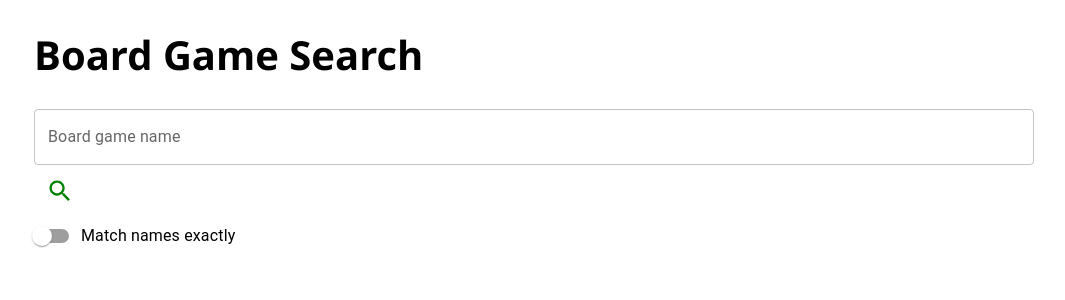
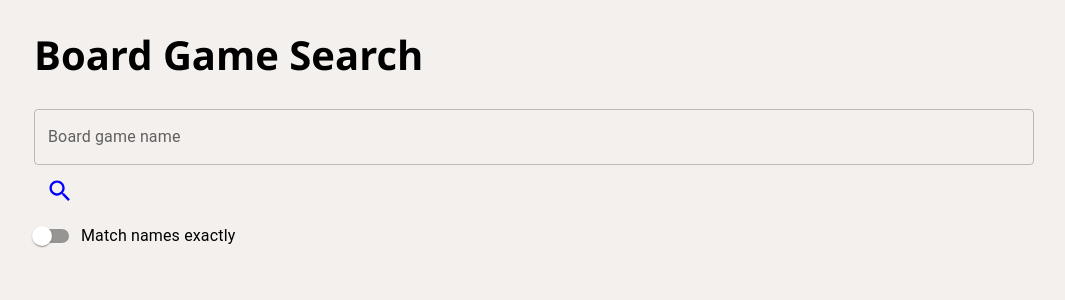
Before and after one commit to omit671/msa-2022-phase-2-frontend, a React (Create React App) app: page / in a window 1280 px wide. Shown: the top 300 px of the page, without its empty margins (94-1159 px from the left). Built offline with nearby package versions, Linux system fonts and the light colour scheme.

Commit message:
Revert magnifying glass colour to blue, make page background an offwhite

```diff
--- a/src/App.css
+++ b/src/App.css
@@ -1,6 +1,8 @@
 body {
     padding-left: 10%;
     padding-right: 10%;
+
+    background-color: #f3f0ee;
 }
 
 h1 {
--- a/src/App.tsx
+++ b/src/App.tsx
@@ -73,7 +73,7 @@ function App() {
             aria-label="search"
             size="large"
           >
-            <SearchIcon style={{ fill: "green" }} id="search-icon" fontSize="inherit" />
+            <SearchIcon style={{ fill: "blue" }} id="search-icon" fontSize="inherit" />
           </IconButton>
           <br />
           <FormControlLabel control={<Switch onChange={event => setUseExactNameMatching(event.target.checked)} />} label="Match names exactly" />
```
